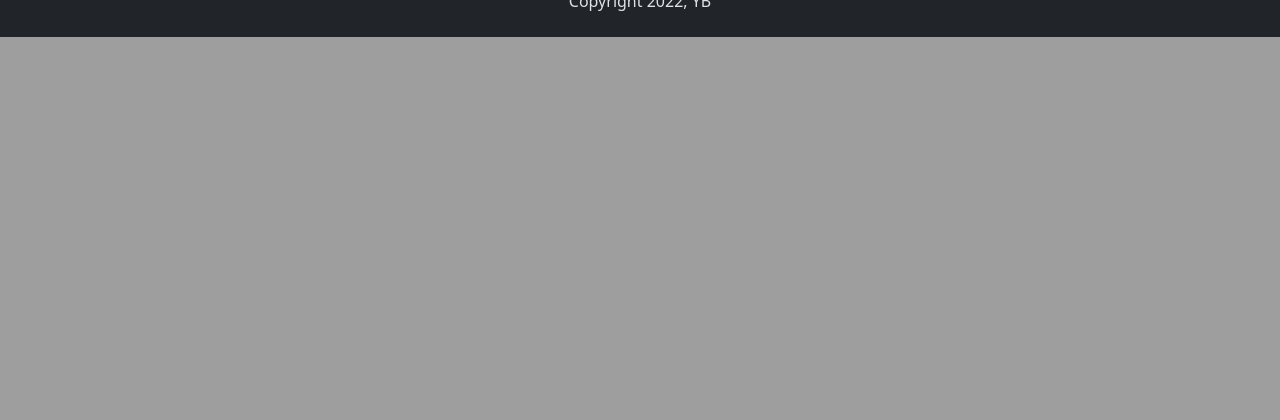
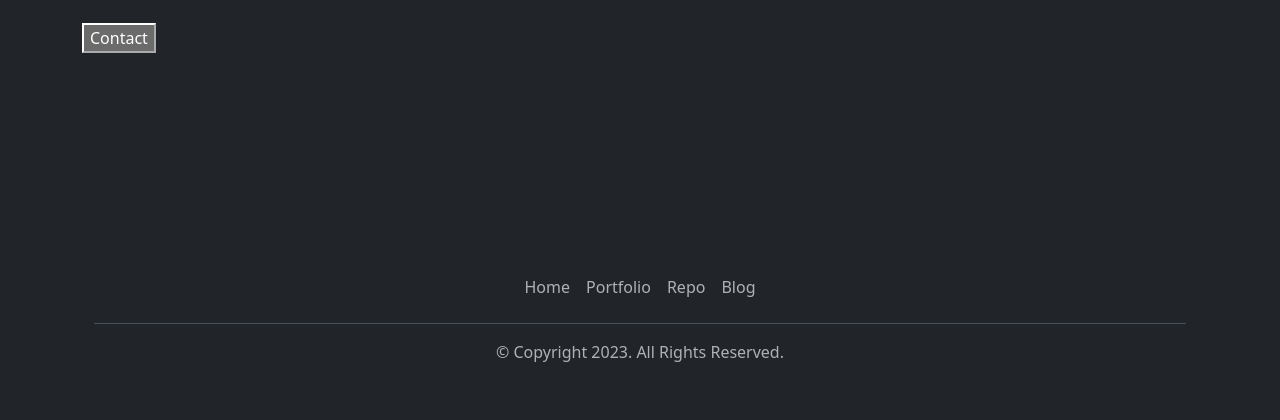
Before and after one commit to YB96/Portfolio, a Flask app: template templates/home.html in a window 1280 px wide. Shown: the part 1290-1710 px from the top of the page. Before the commit the page ends 1327 px from the top, so only its background shows below. Run offline with Flask 2, Linux system fonts and the light colour scheme; the template is opened without the code that fills it, so the values that code supplies are empty.

Commit message:
added footer and nav

```diff
--- a/app.py
+++ b/app.py
@@ -26,7 +26,7 @@ def hello_world():
   return render_template('home.html', project=Projects)
 
 
-@app.route("/api/jobs")
+@app.route("/api/projects")
 def list_jobs():
   return jsonify(Projects)
 
--- /dev/null
+++ b/templates/footer.html
@@ -0,0 +1,15 @@
+<div class="container">
+  <footer class="py-3 my-4">
+    <ul class="nav justify-content-center border-bottom pb-3 mb-3">
+
+      <li class="nav-item"><a  target="_blank" href="https://portfolio.yashbhairao.repl.co/" class="nav-link px-2 text-muted">Home</a></li>
+
+      <li class="nav-item"><a  target="_blank" href="https://jovian.ai/learn" class="nav-link px-2 text-muted">Portfolio</a></li>
+
+      <li class="nav-item"><a target="_blank" href="https://github.com/YB96?tab=repositories" class="nav-link px-2 text-muted">Repo</a></li>
+
+      <li class="nav-item"><a  target="_blank" href="https://medium.com/@yb96" class="nav-link px-2 text-muted">Blog</a></li>
+    </ul>
+    <p class="text-center text-muted">&copy; Copyright 2023. All Rights Reserved.</p>
+  </footer>
+</div>
--- a/templates/home.html
+++ b/templates/home.html
@@ -19,10 +19,10 @@
 <!-- Background image -->
     <div class="container" >
 
-          <h2 class='text-center mt-4 mb-4'>About Data Analyst</h2>
+          <h2 class='text-center mt-4 mb-4 shadow-lg p-3 mb-5 bg-body-tertiary rounded'>About Data Analyst</h2>
             <p class='lead'>A data analyst gathers, cleans, and studies data sets to help solve problems. Here's how you can start on a path to become one. A data analyst collects, cleans, and interprets data sets in order to answer a question or solve a problem.
             </p>
-          <h2 class='text-center mt-4 mb-4'>Projects</h2>
+          <h2 class='text-center mt-4 mb-4 shadow-lg p-3 mb-5 bg-body-tertiary rounded'>Projects</h2>
             <div>
               {% for p in project %}
                 {% include 'projects.html' %}
@@ -33,9 +33,8 @@
         </div>
             <div>
       <button class='mt-4 mb-4'>Contact</button>
-            </div>
-            <p class='text-center mt-4 mb-4'>Copyright 2022, YB</p>
-        </div>
+    {% include 'nav.html' %}
+    {% include "footer.html" %}
   </body>
 
 
--- /dev/null
+++ b/templates/nav.html
@@ -0,0 +1,9 @@
+<nav class="navbar shadow-sm fixed-top bg-warning-subtle">
+  <div class="container-fluid">
+    <a class="navbar-brand float-start" href="#">
+      <img src="https://replit.com/@YashBhairao/Portfolio#static/Blog%20Header%201200x600%20px.jpeg" >
+      YB
+    </a>
+  </div>
+</nav>
+<div style="height:150px"></div>
```
Also changed, not shown: static/Blog Header 1200x600 px.jpeg (added), static/Blog Header 300pxpx (copy).jpeg (added).
